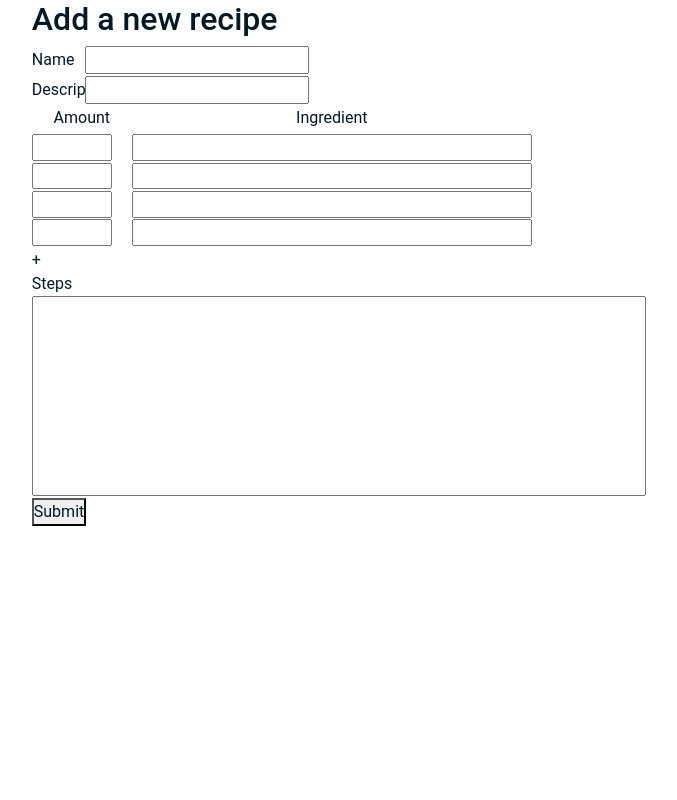
After one commit to MRivadeneira92/cs50w-final-project, a Django app: page /add in a window 1280 px wide. The commit adds this page. Shown: the whole page, without its empty margins (301-978 px from the left). Run offline with Django 5.2, Linux system fonts and the light colour scheme.

```diff
--- a/cookbook/models.py
+++ b/cookbook/models.py
@@ -28,3 +28,7 @@ class Recipe(models.Model):
 
     def __str__(self):
         return f"{self.id}: {self.recipe_name}"
+
+class Ammount (models.Model):
+    id = models.ForeignKey(Recipe, on_delete=models.CASCADE, primary_key=True)
+    measure = models.CharField(blank=False, max_length=1000)
--- a/cookbook/static/cookbook/cookbook.js
+++ b/cookbook/static/cookbook/cookbook.js
@@ -49,7 +49,6 @@ document.addEventListener('DOMContentLoaded', () => {
             if (searchSwitch == 0) {
                 /* search ingredients */
                 if (dataList.length > 0){
-                    console.log(dataList);
                     for (let i = 0; i < dataList.length; i++){
                         getIngredient(dataList[i],searchSwitch);
                     }
@@ -59,6 +58,7 @@ document.addEventListener('DOMContentLoaded', () => {
                 }
             }
         }
+        console.log("Ingredient list is " + ingredientIdList);
     });
 
     /* submit list for searching recipe */
@@ -67,8 +67,13 @@ document.addEventListener('DOMContentLoaded', () => {
         fetch(`/get_recipe/${ingredientIdList}`)
         .then(response => response.json())
         .then(list => {
-            document.querySelector('#results-container').innerHTML = '<h2>This is what we found</h2><button class="button-style" onclick="clearContainer()">Clear</button>' +
-            '<div id="results-cell-container" class="d-flex flex-row"></div>';
+            console.log("response is" + list)
+            if(list["recipe_id"] == "None") {
+                document.querySelector("#results-cell-container").innerHTML = `<div id="results-info">No results<button class="button-style" onclick="clearContainer()">Clear</button></div>`
+            }
+            else {
+                document.querySelector('#results-container').innerHTML += `<div id="results-info"><h2>This is what we found</h2>
+                <button class="button-style" onclick="clearContainer()">Clear</button></div>`;
                 var numResults= Object.keys(list).length;
                 for (let i = 0; i < numResults; i++) {
                     document.querySelector('#results-cell-container').innerHTML += recipeContainer(list[i]);
@@ -79,6 +84,8 @@ document.addEventListener('DOMContentLoaded', () => {
                         cell.classList.remove("fade-in");
                     })
                 }, 600)
+            }
+
 
             /* Trigger animation on cell when mouseout  */
            /* document.querySelectorAll('.result-cell').forEach(cell => {
@@ -132,7 +139,10 @@ function recipeContainer(dict) {
 }
 
 function clearContainer() {
-    document.querySelector("#results-cell-container").innerHTML = "";
+    if(document.querySelector("#results-cell-container") != null){
+        document.querySelector("#results-cell-container").innerHTML ="";
+    }
+    document.querySelector("#results-info").remove();
 }
 
 function makeUpper(string) {
@@ -164,6 +174,7 @@ function getIngredient(string, switchOpt){
 
                         /* debug */
                         document.querySelector('#debug-ingredient-list').innerHTML = ingredientNameList;
+                        document.querySelector("#debug-ingredient-id").innerHTML = ingredientIdList;
                     }
 
                 }
--- a/cookbook/static/cookbook/style.css
+++ b/cookbook/static/cookbook/style.css
@@ -3,6 +3,7 @@
     padding: 0;
     box-sizing: border-box;
     font-family: "roboto";
+    color: #051923;
 }
 
 p {
@@ -32,13 +34,12 @@ a {
     background-color:#ccdbfd;
 }
 
+main {
+    margin: 0 auto;
+    padding: 0 10%;
+}
+
 /* main page */
-
-/* body {
-    background-image: url("/static/cookbook/table-background.jpg");
-    background-size: cover;
-    background-position: center;
-} */
 
 .bar-input {
     padding: 0.5rem;
@@ -221,20 +227,44 @@ border-radius: 50%;
     font-size: 12px;
 }
 
+/* New recipe */
+
+.ing-amount {
+    max-width: 80px;
+}
+
+#new-container {
+    max-width: 60%;
+    margin: 0 auto;
+}
+#new-ingr-grid-container {
+    display: grid;
+    grid-template-columns: 20% 80%;
+    grid-template-rows: 20% 20% 20% 20% 20%;
+    max-width: 500px;
+    text-align: center;
+}
+
+#new-ingr-titles {
+    display: flex;
+    padding-left: 10px;
+    max-width: 500px;
+}
+
+.new-label {
+    width: 8%;
+}
+
+#new-recipe-steps {
+    height: 200px;
+}
+
+#new-container input {
+    margin-bottom: 0.1rem;
+}
 /* buttons */
 
 /* recipe cell */
-.cell-container {
-    padding: 1rem;
-    /*outline: 1px solid lightblue; */
-    width: 216px;
-    height: 235px;
-    transition: padding 0.5s;
-}
-
-.cell-container:hover {
-    padding: 0;
-}
 
 .fade-in {
     animation-name: results-fadein;
--- /dev/null
+++ b/cookbook/templates/cookbook/add.html
@@ -0,0 +1,44 @@
+{% extends "cookbook/layout.html" %}
+
+{% block body %}
+    <section id="new-container">
+        <h2>Add a new recipe</h2>
+        <form action="">
+            <div>
+                <label for="new-recipe-name" class="new-label">Name</label>
+                <input type="text" id="new-recipe-name">
+            </div>
+            <div>
+                <label for="new-recipe-description" class="new-label">Description</label>
+                <input type="text" id="new-recipe-description">
+            </div>
+            <div>
+                <div id="new-ingr-grid-container">
+                    <p>Amount</p>
+                    <p>Ingredient</p>
+                    <input type="text" id="new-recipe-ingr-0" class="ing-amount">
+                    <input type="text" id="new-recipe-ingr-name-0">
+                    <input type="text" id="new-recipe-ingr-1" class="ing-amount">
+                    <input type="text" id="new-recipe-ingr-name-1">
+                    <input type="text" id="new-recipe-ingr-2" class="ing-amount">
+                    <input type="text" id="new-recipe-ingr-name-2">
+                    <input type="text" id="new-recipe-ingr-3" class="ing-amount">
+                    <input type="text" id="new-recipe-ingr-name-3">
+                </div>
+                <div id="new-ingr-titles">
+
+                </div>
+                <div>
+
+                </div>
+
+                <p>+</p>
+            </div>
+            <div style="display:flex;flex-direction: column;">
+                <label for="new-recipe-steps" class="new-label">Steps</label>
+                <input type="text" id="new-recipe-steps">
+            </div>
+            <button type="submit">Submit</button>
+        </form>
+    </section>
+{% endblock %}
--- a/cookbook/templates/cookbook/homepage.html
+++ b/cookbook/templates/cookbook/homepage.html
@@ -21,14 +21,14 @@
         </div>
         <p id="data-message"></p>
     </section>
-    <section >
+    <section id="ingredients">
         <h3>Ingredients</h3>
         <div id="ingredients-result">
 
         </div>
     </section>
     <section id="results-container">
-
+        <div id="results-cell-container"></div>
     </section>
     <section id="info">
         <div id="info-toggle">
@@ -44,6 +44,7 @@
     <h1>DEBUG</h1>
     <div>
         <p id="debug-ingredient-list"></p>
+        <p id="debug-ingredient-id"></p>
         <label for="debug-ingredient-list">List of ingredients</label>
         <p id="list for wrap">Rice,Whole chicken,Salt,Lemon,Croutons,Tomato,Olive oil,Lettuce,Pasta,Kosher salt,Regular salt,Egg,Potato,Lemon juice</p>
     </div>
--- a/cookbook/templates/cookbook/layout.html
+++ b/cookbook/templates/cookbook/layout.html
@@ -10,7 +10,7 @@
         <meta name="viewport" content="width=device-width, initial-scale=1">
     </head>
     <body>
-        <main class="container">
+        <main>
             {% block body %}
             {% endblock%}
         </main>
--- a/cookbook/urls.py
+++ b/cookbook/urls.py
@@ -23,5 +23,6 @@ urlpatterns = [
     path('', views.index, name='index'),
     path('<int:id>/<str:name>', views.recipe_page, name='recipe'),
     path('get_ingredients/<str:name>/<int:switch>', views.get_ingredients),
-    path('get_recipe/<str:list>', views.get_recipe)
+    path('get_recipe/<str:list>', views.get_recipe),
+    path('add', views.add, name='add')
 ]
--- a/cookbook/views.py
+++ b/cookbook/views.py
@@ -22,7 +22,6 @@ def recipe_page(request, id, name):
 
 def get_ingredients(request, name, switch):
     result = {}
-    print(switch)
     if (switch == 0):
         # Check if ingredient exists
         if (Ingredient.objects.filter(ingredient_name=name).exists()):
@@ -47,9 +46,15 @@ def get_recipe(request, list):
     # Filter results
     recipe_query = Recipe.objects.all()
 
+    no_result = True
     for i in range(len(search)):
         if(recipe_query.filter(recipe_ingredients=search[i]).exists()):
             recipe_query = recipe_query.filter(recipe_ingredients=search[i])
+            no_result = False
+
+    if no_result == True:
+        result = {"recipe_id": "None"}
+        return JsonResponse(result)
 
     # turn recipe_query into a list of recipes
     result = {}
@@ -75,3 +80,6 @@ def get_recipe(request, list):
         result[i] = recipe
 
     return JsonResponse(result)
+
+def add(request):
+    return render(request, "cookbook/add.html")
```
Also changed, not shown: other parts of cookbook/static/cookbook/style.css (+84 -8 lines), cookbook/migrations/0005_ammount.py (added), db.sqlite3. Lines whose indentation alone changed are shown as unchanged.
